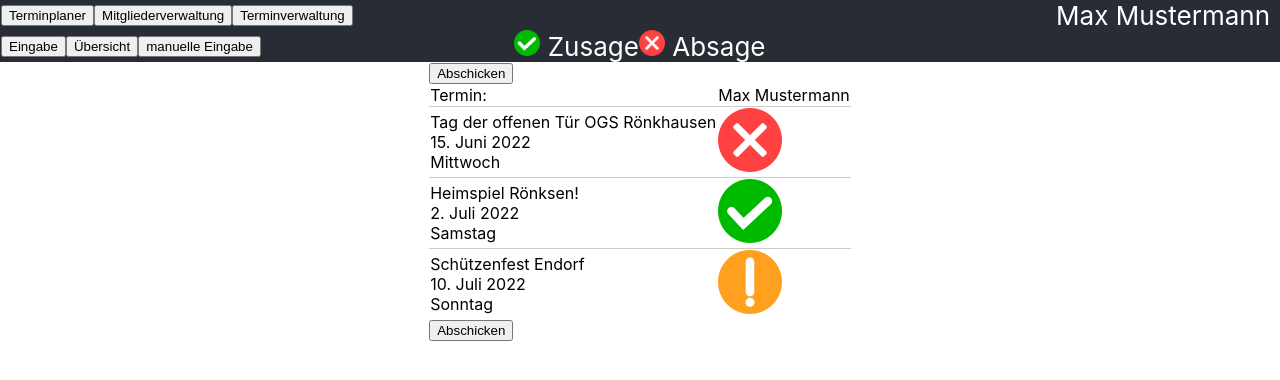
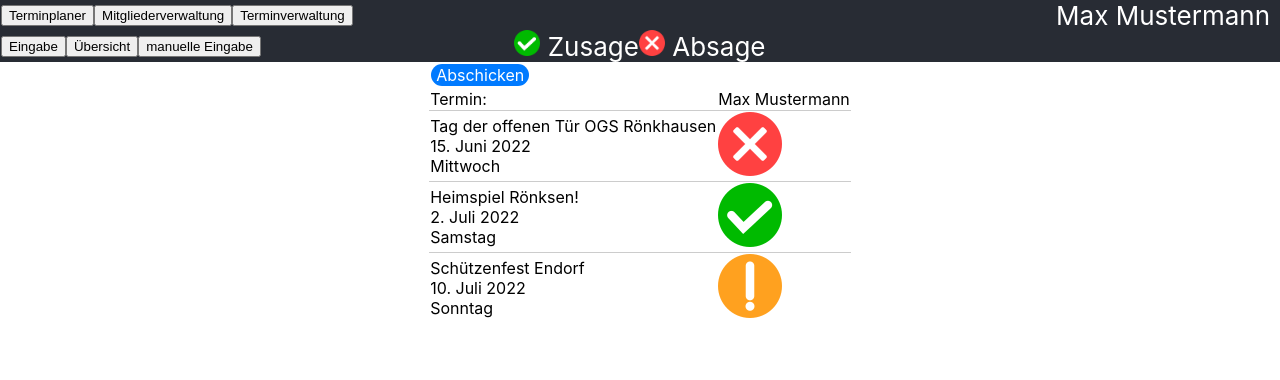
Before and after one commit to Tritolium/spz_planner, a React (Create React App) app: page / in a window 1280 px wide. Shown: the top 380 px of the page. Built offline with nearby package versions, Linux system fonts and the light colour scheme.

Commit message:
aufgeräumt

```diff
--- a/src/components/dateplanner/absenceInput/AbsenceInput.js
+++ b/src/components/dateplanner/absenceInput/AbsenceInput.js
@@ -1,5 +1,6 @@
 import { useCallback, useEffect, useState } from "react"
 import styled from "styled-components"
+import SubmitButton from "../../../modules/components/SubmitButton"
 import { getEvents, getMembers, setAttendence as setSingleAttendence } from "../../../modules/data/DBConnect"
 import Terminzusage from "../attendenceInput/Terminzusage"
 
@@ -31,7 +32,6 @@ const AbsenceInput = ({className}) => {
         let memberS = document.getElementById("member_select")
         let event = eventS.options[eventS.selectedIndex].value
         let member = memberS.options[memberS.selectedIndex].value
-        alert(event + " " + member)
         setSingleAttendence(event, member, attendence)
     }
 
@@ -47,18 +47,10 @@ const AbsenceInput = ({className}) => {
                     return(<option value={member.Member_ID}>{member.Forename} {member.Surname}</option>)
                 })}
             </select>
-            <Terminzusage states={3} attendence={attendence} onClick={onClick}/>{attendence}
-            <Button type="submit" onClick={submit}>Abschicken</Button>
+            <Terminzusage states={3} attendence={attendence} onClick={onClick}/>
+            <SubmitButton type="submit" onClick={submit}>Abschicken</SubmitButton>
         </form>
     )
 }
 
-const Button = styled.div`
-    border-radius: 15px;
-    padding: 1px 5px;
-    background: #007aff;
-    color: white;
-    margin: 2px;
-`
-
 export default AbsenceInput
--- a/src/components/dateplanner/attendenceInput/Termineingabe.js
+++ b/src/components/dateplanner/attendenceInput/Termineingabe.js
@@ -1,10 +1,11 @@
 import { useCallback, useEffect, useState } from 'react'
 import styled from 'styled-components'
+import SubmitButton from '../../../modules/components/SubmitButton'
 import { getAttendences, updateAttendences } from '../../../modules/data/DBConnect'
 import DateField from './DateField'
 import Terminzusage from './Terminzusage'
 
-const Termineingabe = ({dates, fullname}) => {
+const Termineingabe = ({fullname}) => {
     const [attendences, setAttendences] = useState(new Array(0))
     const [changedAttendences, setChangedAttendences] = useState({})
 
@@ -29,7 +30,7 @@ const Termineingabe = ({dates, fullname}) => {
 
     return(
         <form onSubmit={sendForm} className="DateInput">
-            <button type='submit'>Abschicken</button>
+            <SubmitButton onClick={sendForm}>Abschicken</SubmitButton>
             <Table>
                 <thead>
                     <tr>
@@ -48,7 +49,6 @@ const Termineingabe = ({dates, fullname}) => {
                     })}
                 </tbody>
             </Table>
-            <button type='submit'>Abschicken</button>
         </form>
     )
 }
--- a/src/components/dateplanner/overview/Overview.js
+++ b/src/components/dateplanner/overview/Overview.js
@@ -6,10 +6,11 @@ import { getAttendences } from '../../../modules/data/DBConnect'
 import check from '../check.png'
 import deny from '../delete-button.png'
 import blank from '../blank.png'
+import alert from '../alert.png'
 
 import DateField from "../attendenceInput/DateField"
 
-const Overview = ({dates}) => {
+const Overview = () => {
     const [attendences, setAttendences] = useState(new Array(0))
     //const loading = useRef(true)
 
@@ -120,6 +121,8 @@ const Zusage = ({attendence}) => {
         return(<img src={deny} alt="deny"></img>)
     case 1:
         return(<img src={check} alt="check"></img>)
+    case 2:
+        return(<img src={alert} alt="alert"></img>)
     }
 }
 
--- /dev/null
+++ b/src/modules/components/SubmitButton.js
@@ -0,0 +1,13 @@
+import styled from "styled-components";
+
+const SubmitButton = styled.div`
+    border-radius: 15px;
+    padding: 1px 5px;
+    background: #007aff;
+    color: white;
+    margin: 2px;
+    text-align: center;
+    width: fit-content;
+`
+
+export default SubmitButton
```
